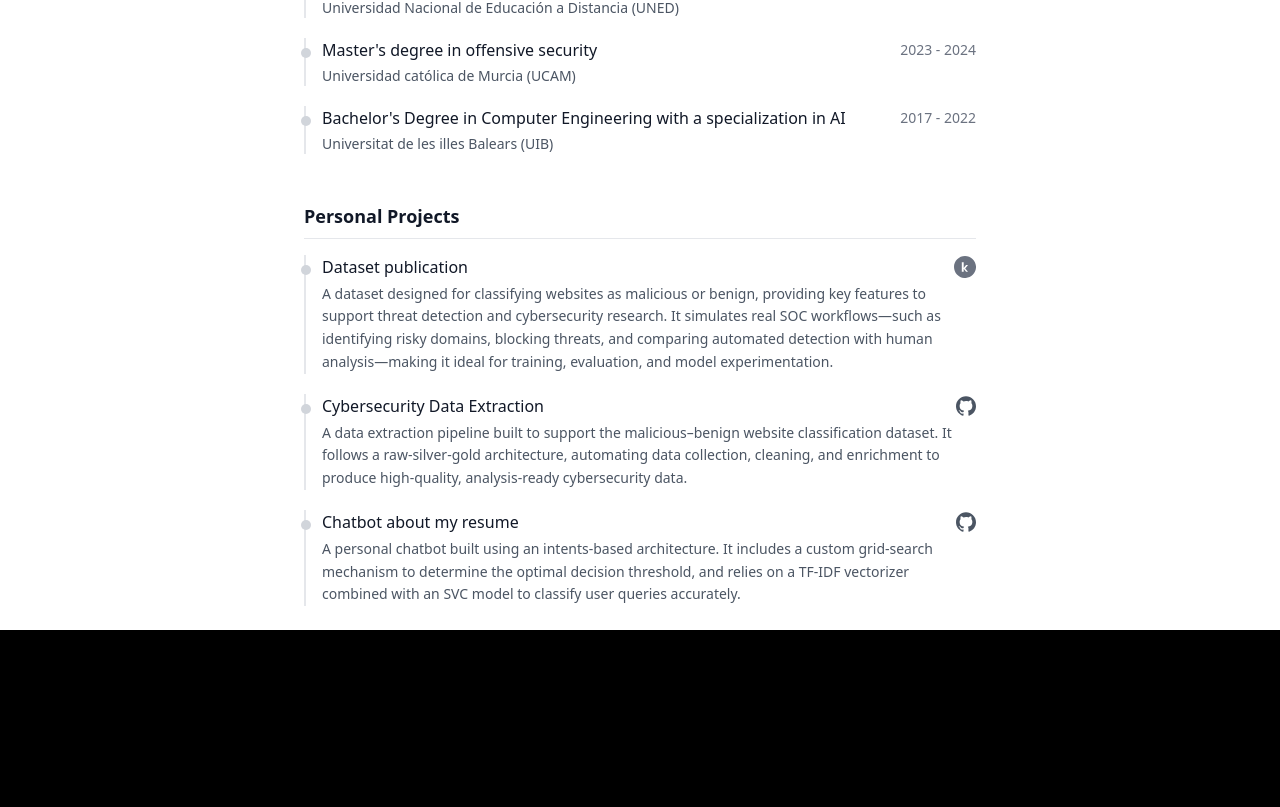
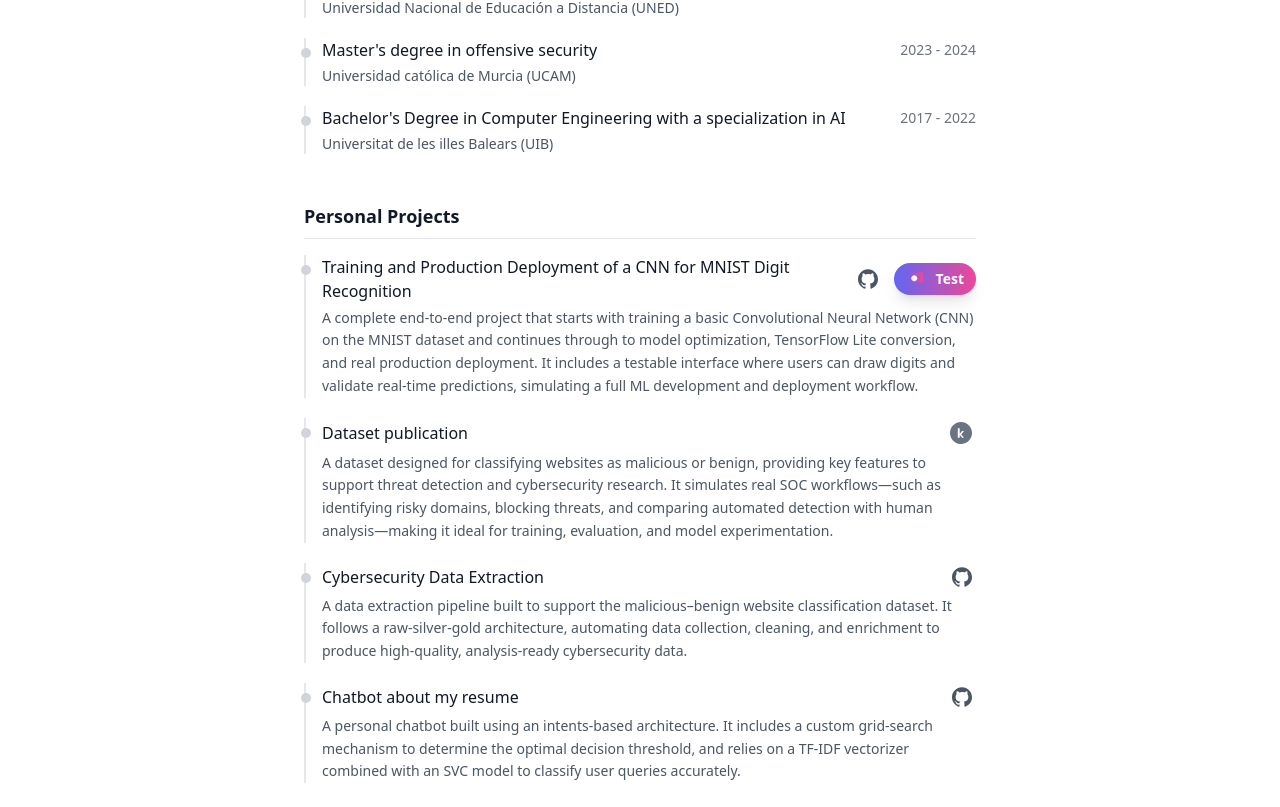
Before and after one commit to MaciaKing/Portafolio, a Next.js app: page / in a window 1280 px wide. Shown: the part 1033-1840 px from the top of the page. Before the commit the page ends 1663 px from the top, so only its background shows below. Built offline with nearby package versions, Linux system fonts and the light colour scheme.

Commit message:
[feat]: add new CNN project

```diff
--- a/app/components/PersonalProjectsSection.tsx
+++ b/app/components/PersonalProjectsSection.tsx
@@ -13,6 +13,7 @@ const ExperienceSection = () => {
 		};
 		link: string;
 		type: ProjectType;
+		test: boolean;
 		highlights: {
 			en: string;
 			es: string;
@@ -23,11 +24,25 @@ const ExperienceSection = () => {
 	const experiences: Experience[] = [
 		{
 			projectTitle: {
+				en: 'Training and Production Deployment of a CNN for MNIST Digit Recognition',
+				es: 'Entrenamiento y Puesta en Producción de una CNN para Reconocimiento de Dígitos MNIST',
+			},
+			link: 'https://github.com/MaciaKing/MNIST_CNN',
+			type: 'github',
+			test: true,
+			highlights: {
+				en: 'A complete end-to-end project that starts with training a basic Convolutional Neural Network (CNN) on the MNIST dataset and continues through to model optimization, TensorFlow Lite conversion, and real production deployment. It includes a testable interface where users can draw digits and validate real-time predictions, simulating a full ML development and deployment workflow.',
+				es: 'Un proyecto completo de extremo a extremo que comienza con el entrenamiento de una red neuronal convolucional (CNN) básica sobre el dataset MNIST y continúa con la optimización del modelo, conversión a TensorFlow Lite y puesta en producción real. Incluye una interfaz de prueba donde el usuario puede dibujar números y validar las predicciones en tiempo real, simulando un flujo completo de desarrollo y despliegue en Machine Learning.'
+			}
+		},
+		{
+			projectTitle: {
 				en: 'Dataset publication',
 				es: 'Publicación de un dataset',
 			},
 			link: 'https://www.kaggle.com/datasets/macisalvsalv/cybersecurity-dataset',
 			type: 'kaggle',
+			test: false,
 			highlights: {
 				en: 'A dataset designed for classifying websites as malicious or benign, providing key features to support threat detection and cybersecurity research. It simulates real SOC workflows—such as identifying risky domains, blocking threats, and comparing automated detection with human analysis—making it ideal for training, evaluation, and model experimentation.',
 				es: 'Un conjunto de datos diseñado para clasificar sitios web como maliciosos o benignos, que proporciona características clave para respaldar la detección de amenazas y la investigación en ciberseguridad. Simula flujos de trabajo reales de SOC, como la identificación de dominios de riesgo, el bloqueo de amenazas y la comparación de la detección automatizada con el análisis humano, lo que lo hace ideal para la formación, la evaluación y la experimentación con modelos.'
@@ -40,6 +55,7 @@ const ExperienceSection = () => {
 			},
 			link: 'https://github.com/MaciaKing/CyberIntelLake',
 			type: 'github',
+			test: false,
 			highlights: {
 				en: 'A data extraction pipeline built to support the malicious–benign website classification dataset. It follows a raw-silver-gold architecture, automating data collection, cleaning, and enrichment to produce high-quality, analysis-ready cybersecurity data.',
 				es: 'Un canal de extracción de datos creado para respaldar el conjunto de datos de clasificación de sitios web maliciosos y benignos. Sigue una arquitectura raw-silver-gold, automatizando la recopilación, limpieza y enriquecimiento de datos para producir datos de ciberseguridad de alta calidad y listos para su análisis.'
@@ -52,6 +68,7 @@ const ExperienceSection = () => {
 			},
 			link: 'https://github.com/MaciaKing/curriculum-chatbot',
 			type: 'github',
+			test: false,
 			highlights: {
 				en: 'A personal chatbot built using an intents-based architecture. It includes a custom grid-search mechanism to determine the optimal decision threshold, and relies on a TF-IDF vectorizer combined with an SVC model to classify user queries accurately.',
 				es: 'Un chatbot personal creado utilizando una arquitectura basada en intenciones. Incluye un mecanismo de búsqueda por cuadrícula personalizado para determinar el umbral de decisión óptimo y se basa en un vectorizador TF-IDF combinado con un modelo SVC para clasificar con precisión las consultas de los usuarios.'
@@ -85,6 +102,26 @@ const ExperienceSection = () => {
 		)
 	};
 
+	const TestSVG = () => (
+		<svg
+			xmlns="http://www.w3.org/2000/svg"
+			viewBox="0 0 24 24"
+			width="18"
+			height="18"
+			aria-hidden="true"
+		>
+			<defs>
+				<linearGradient id="gradTest" x1="0%" x2="100%" y1="0%" y2="0%">
+					<stop offset="0%" stopColor="#6366F1" />
+					<stop offset="100%" stopColor="#EC4899" />
+				</linearGradient>
+			</defs>
+			<rect x="1" y="3" width="22" height="14" rx="3" fill="url(#gradTest)" opacity="0.98" />
+			<path d="M7 11c0-2.21 1.79-4 4-4s4 1.79 4 4-1.79 4-4 4-4-1.79-4-4z" fill="#fff" opacity="0.9" />
+			<path d="M11 8v6l4-3z" fill="#fff" />
+		</svg>
+	);
+
 	return (
 		<div className="py-6 bg-white dark:bg-gray-900 px-6">
 			<div className="space-y-4 max-w-2xl mx-auto">
@@ -95,11 +132,13 @@ const ExperienceSection = () => {
 					<div className="h-px w-full bg-gray-200 dark:bg-gray-700 mt-2" />
 				</div>
 
+
 				<div className="space-y-5">
 					{experiences.map((exp) => (
 						<div key={exp.projectTitle[lang]} className="relative">
 							<div className="relative pl-4 border-l-2 border-gray-200 dark:border-gray-700">
 								<div className="absolute -left-[5px] top-[10px] h-2.5 w-2.5 rounded-full bg-gray-300 dark:bg-gray-600" />
+
 
 								<div className="space-y-1">
 									<div className="flex flex-col md:flex-row md:items-center md:justify-between">
@@ -107,17 +146,40 @@ const ExperienceSection = () => {
 											{exp.projectTitle[lang]}
 										</h4>
 
+
+										{/* Contenedor de botones: icono + (opcional) Test button */}
+										<div className="mt-2 md:mt-0 flex items-center gap-3">
 											{exp.link && (
 												<a
 													href={exp.link}
 													target="_blank"
 													rel="noopener noreferrer"
-												className="mt-2 md:mt-0 flex items-center"
+													className="p-1 rounded-md flex items-center"
 												>
 													{icons[exp.type]}
 												</a>
 											)}
+
+
+											{/* Mostrar el botón de TEST solo si existe otro botón al lado (exp.link) y exp.test === true */}
+											{exp.link && exp.test && (
+												<a
+													href="/numbers_detector"
+													target="_blank"
+													rel="noopener noreferrer"
+													className="inline-flex items-center gap-2 px-3 py-1.5 rounded-full shadow-lg transform transition hover:-translate-y-0.5 focus:outline-none focus:ring-2 focus:ring-offset-2 focus:ring-indigo-500"
+													style={{ background: 'linear-gradient(90deg,#6366F1 0%,#EC4899 100%)' }}
+													aria-label={lang === 'en' ? 'Test project' : 'Probar proyecto'}
+												>
+													{/* SVG llamativo dentro del botón */}
+													<span className="sr-only">{lang === 'en' ? 'Test' : 'Probar'}</span>
+													<TestSVG />
+													<span className="text-white text-sm font-semibold ml-1 hidden sm:inline">{lang === 'en' ? 'Test' : 'Probar'}</span>
+												</a>
+											)}
 										</div>
+									</div>
+
 
 									<p className="text-sm text-gray-600 dark:text-gray-400 leading-relaxed">
 										{exp.highlights[lang]}
--- a/app/numbers_detector/page.tsx
+++ b/app/numbers_detector/page.tsx
@@ -108,7 +108,7 @@ export default function NumbersDetectorPage() {
     // ---------------- RENDER ----------------
 
     return (
-    <main className="flex flex-col items-center gap-4 p-8 text-white">
+        <main className="flex flex-col items-center gap-4 p-8 text-gray-900 dark:text-white bg-white dark:bg-gray-900 min-h-screen">
             <h1 className="text-2xl font-bold">Draw a number</h1>
 
             <canvas
```
Lines whose indentation alone changed are shown as unchanged.
